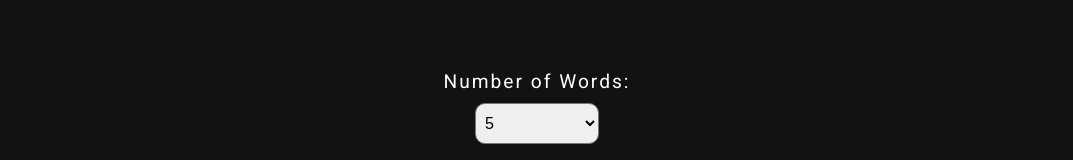
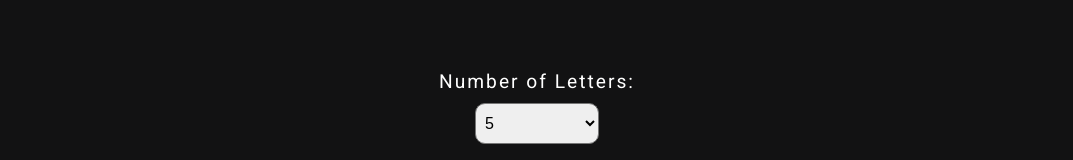
Before and after one commit to PrathameshhW/Cool-Wordle, a React (Create React App) app: page / in a window 1280 px wide. Shown: the part 172-332 px from the top of the page, without its empty margins (103-1176 px from the left). Built offline with nearby package versions, Linux system fonts and the light colour scheme.

Commit message:
minor changes

```diff
--- a/src/components/new-game.jsx
+++ b/src/components/new-game.jsx
@@ -33,7 +33,7 @@ const NewGame = () => {
     <>
       <div className="new-game-container">
         <h2>Configure your Wordplay game</h2>
-        <label htmlFor="">Number of Words: </label>
+        <label htmlFor="">Number of Letters: </label>
         <select
           name="width"
           id="width"
```
